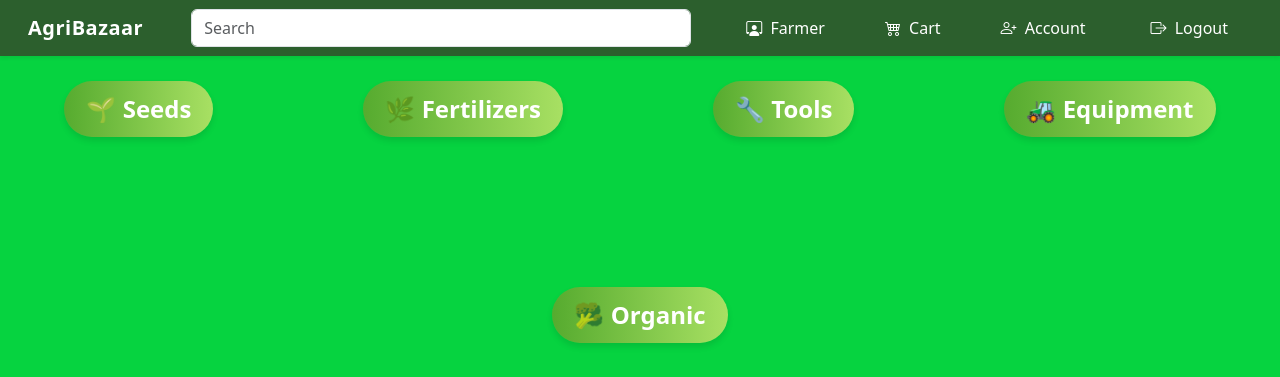
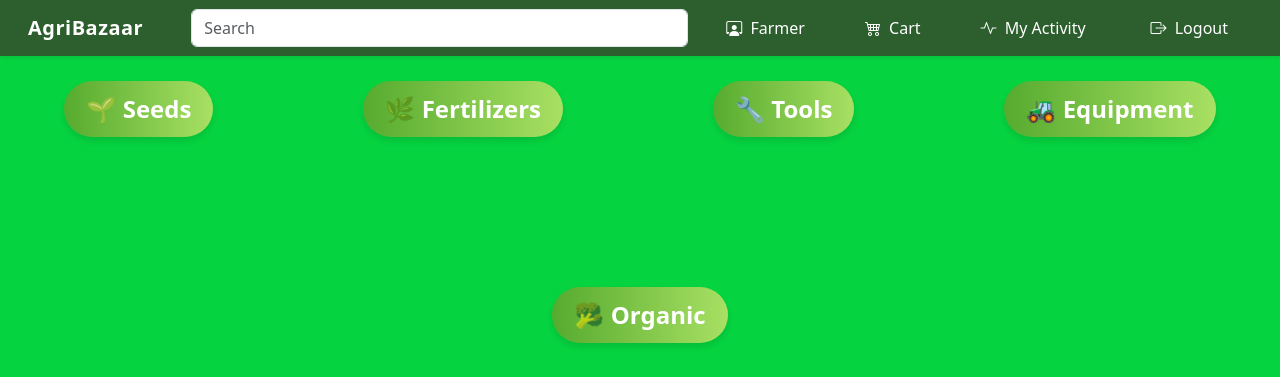
Before and after one commit to puttavijaykumar/Agribazaar, a Django app: page /buyer/dashboard/ in a window 1280 px wide. Shown: the top 377 px of the page. Run offline with Django 5.2, Linux system fonts and the light colour scheme; the visitor is signed in with stand-in values (Sample User, id 1); data that the repository does not hold is empty; some libraries are stand-ins or nearby versions.

Commit message:
feat: Completed user activity dashboard with personal and admin views

```diff
--- a/templates/buyer_dashboard.html
+++ b/templates/buyer_dashboard.html
@@ -61,11 +61,16 @@
                 ><i class="bi bi-cart4 me-1"></i> Cart</a
               >
             </li>
-            <li class="nav-item">
+            {% comment %} <li class="nav-item">
               <a class="nav-link" href="{% url 'account' %}"
                 ><i class="bi bi-person-plus me-1"></i> Account</a
               >
-            </li>
+            </li> {% endcomment %}
+            <li class="nav-item">
+                    <a class="nav-link" href="{% url 'user_activity_log' %}">
+                        <i class="bi bi-activity me-1"></i> My Activity
+                    </a>
+                </li>
             <li class="nav-item">
               <a class="nav-link btn-login" href="{% url 'logout' %}"
                 ><i class="bi bi-box-arrow-right me-1"></i> Logout</a
```
